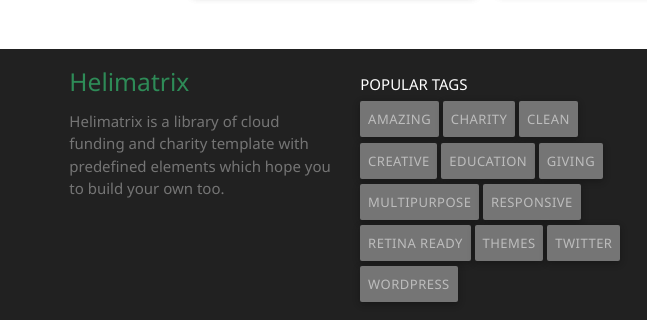
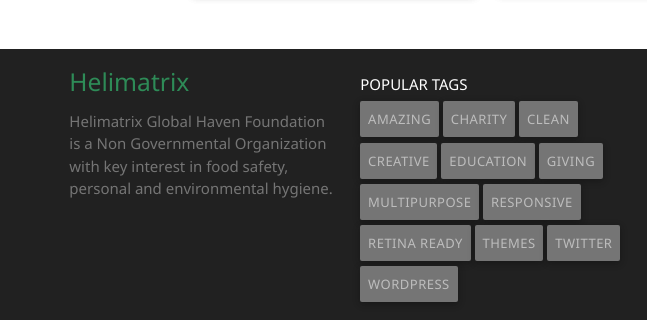
Before and after one commit to jalasem/Helimatrix, a plain HTML site: page index.html in a window 1280 px wide. Shown: the part 1916-2236 px from the top of the page, 0-647 px from the left. Drawn offline with Linux system fonts and the light colour scheme; files whose address does not match are found by name.

Commit message:
moidifed footer content

```diff
--- a/index.html
+++ b/index.html
@@ -203,8 +203,7 @@
 				<div class="col l3 s12">
 					<h5 class="seagreen-text">Helimatrix</h5>
 					<div class="about">
-						<p class="grey-text text-darken-1">Helimatrix is a library of cloud funding and charity template with predefined elements which hope you to build your
-							own too.</p>
+						<p class="grey-text text-darken-1">Helimatrix Global Haven Foundation is a Non Governmental Organization with key interest in food safety, personal and environmental hygiene.</p>
 					</div>
 
 				</div>
```
